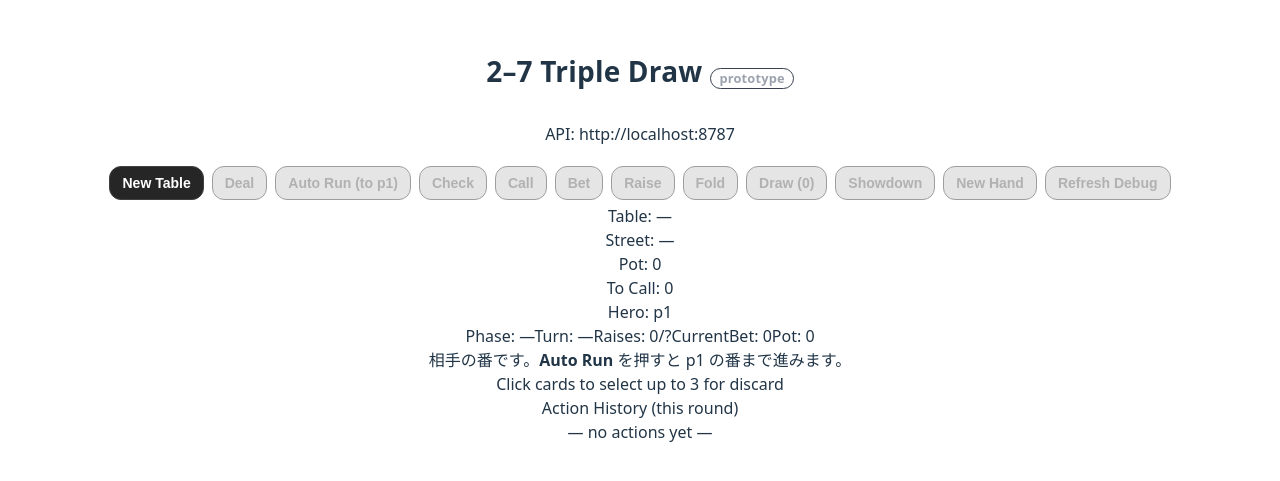
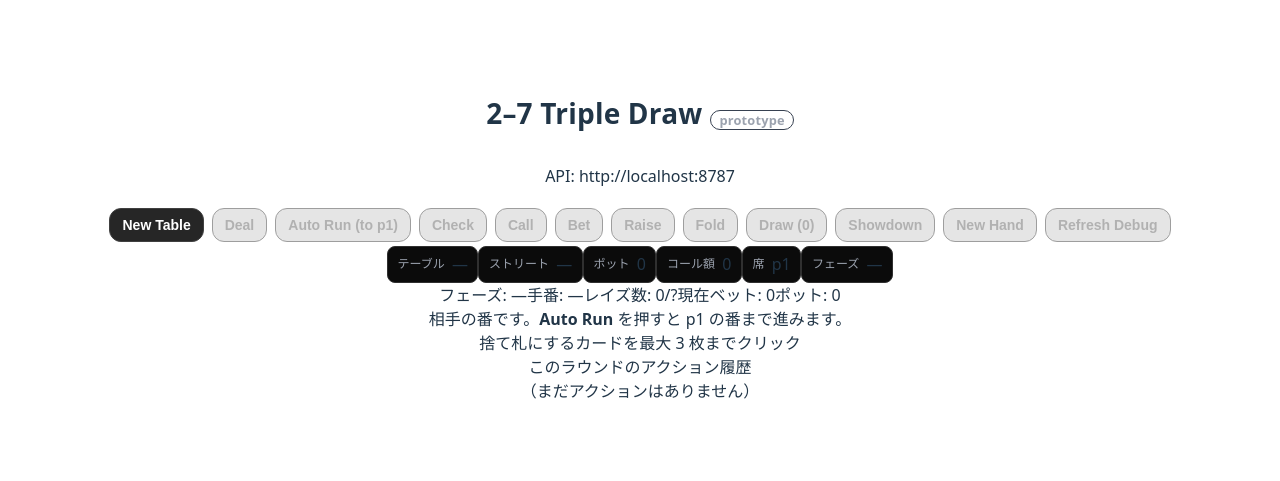
Before and after one commit to geen-sys/273drow, a React (Vite) app in the folder poker-client/: page / in a window 1280 px wide. Shown: the part 159-640 px from the top of the page. Built offline with nearby package versions, Linux system fonts and the light colour scheme.

Commit message:
レイアウト修正中

```diff
--- a/poker-client/src/App.tsx
+++ b/poker-client/src/App.tsx
@@ -211,7 +211,7 @@ async function onAutoRun() {
 
   return (
     <div className="min-h-screen w-full bg-neutral-950 text-neutral-100 flex flex-col items-center p-6 gap-6">
-      <div className="w-full max-w-4xl">
+      <div className="w-full max-w-6xl">
       <h1 className="game-title">
           2–7 Triple Draw
           <span className="game-sub"> prototype </span>
@@ -220,7 +220,7 @@ async function onAutoRun() {
       </div>
 
       {/* Controls */}
-      <div className="w-full max-w-4xl grid grid-cols-2 md:grid-cols-3 gap-2">
+      <div className="w-full max-w-6xl grid grid-cols-2 md:grid-cols-3 gap-2">
         <button className="btn" onClick={onNewTable} disabled={loading}>New Table</button>
         <button className="btn" onClick={onDeal} disabled={!tableId || loading}>Deal</button>
         <button className="btn" onClick={onAutoRun} disabled={!tableId || loading || isYourTurn || isShowdown}>Auto Run (to p1)</button>
@@ -247,33 +247,34 @@ async function onAutoRun() {
       </div>
 
       {err && (
-        <div className="w-full max-w-4xl bg-red-950/50 border border-red-700 text-red-200 rounded-xl p-3">
+        <div className="w-full max-w-6xl bg-red-950/50 border border-red-700 text-red-200 rounded-xl p-3">
           <div className="font-semibold">Error</div>
           <div className="text-sm whitespace-pre-wrap">{err}</div>
         </div>
       )}
 
       {/* Table + Hand */}
-      <div className="w-full max-w-4xl grid gap-4">
+      <div className="w-full max-w-6xl grid gap-4">
         <div className="bg-neutral-900/60 rounded-2xl p-4 border border-neutral-800">
-          <div className="flex justify-between items-center">
-            <div className="text-lg font-medium">Table: <span className="font-mono">{tableId || "—"}</span></div>
-            <div className="text-sm text-neutral-400">Street: <span className="font-mono">{state?.street ?? "—"}</span></div>
+          {/* 横並びのサマリー（モバイルは自動折返し） */}
+          <div className="mt-1 flex flex-wrap items-center gap-2 text-sm">
+            <div className="stat"><span className="stat-k">テーブル</span><span className="stat-v font-mono">{tableId || "—"}</span></div>
+            <div className="stat"><span className="stat-k">ストリート</span><span className="stat-v font-mono">{state?.street ?? "—"}</span></div>
+            <div className="stat"><span className="stat-k">ポット</span><span className="stat-v font-mono">{state?.pot ?? 0}</span></div>
+            <div className="stat"><span className="stat-k">コール額</span><span className="stat-v font-mono">{state?.toCall ?? 0}</span></div>
+            <div className="stat"><span className="stat-k">席</span><span className="stat-v font-mono">{state?.heroSeatId ?? "p1"}</span></div>
+            <div className="stat"><span className="stat-k">フェーズ</span><span className="stat-v font-mono">{debug?.mode ?? "—"}</span></div>
           </div>
-          <div className="mt-2 flex flex-wrap gap-4 text-sm">
-            <div>Pot: <span className="font-mono">{state?.pot ?? 0}</span></div>
-            <div>To Call: <span className="font-mono">{state?.toCall ?? 0}</span></div>
-            <div>Hero: <span className="font-mono">{state?.heroSeatId ?? "p1"}</span></div>
-          </div>
+
 
           {/* 状況ガイド（ショウダウン優先） */}
           <div className="mt-3 p-3 rounded-xl border border-neutral-800 bg-neutral-900/60">
             <div className="text-sm">
-              <span className="mr-2">Phase: <span className="font-mono">{debug?.mode ?? "—"}</span></span>
-              <span className="mr-2">Turn: <span className="font-mono">{debug?.currentSeat ?? "—"}</span></span>
-              <span className="mr-2">Raises: <span className="font-mono">{debug?.raises ?? 0}/{debug?.cap ?? "?"}</span></span>
-              <span className="mr-2">CurrentBet: <span className="font-mono">{debug?.currentBet ?? 0}</span></span>
-              <span className="mr-2">Pot: <span className="font-mono">{state?.pot ?? 0}</span></span>
+              <span className="mr-2">フェーズ: <span className="font-mono">{debug?.mode ?? "—"}</span></span>
+              <span className="mr-2">手番: <span className="font-mono">{debug?.currentSeat ?? "—"}</span></span>
+              <span className="mr-2">レイズ数: <span className="font-mono">{debug?.raises ?? 0}/{debug?.cap ?? "?"}</span></span>
+              <span className="mr-2">現在ベット: <span className="font-mono">{debug?.currentBet ?? 0}</span></span>
+              <span className="mr-2">ポット: <span className="font-mono">{state?.pot ?? 0}</span></span>
             </div>
 
             <div className="text-sm mt-2">
@@ -332,7 +333,7 @@ async function onAutoRun() {
 
           {/* Hero Hand + Discard toggles */}
           <div className="mt-4">
-            <div className="text-sm text-neutral-400 mb-2">Click cards to select up to 3 for discard</div>
+            <div className="text-sm text-neutral-400 mb-2">捨て札にするカードを最大 3 枚までクリック</div>
             {/* ★ 横並びにする行コンテナ（純CSS） */}
             <div className="card-row">
                 {heroHand.map((c) => {
@@ -365,14 +366,15 @@ async function onAutoRun() {
                 })}
               </div>
                         </div>
+
         </div>
 
         {/* Action history */}
         <div className="bg-neutral-900/60 rounded-2xl p-4 border border-neutral-800">
-          <div className="text-lg font-medium mb-2">Action History (this round)</div>
+          <div className="text-lg font-medium mb-2">このラウンドのアクション履歴</div>
           <div className="flex flex-col gap-1 text-sm max-h-48 overflow-auto">
             {(state?.actionHistory ?? []).length === 0 && (
-              <div className="text-neutral-500">— no actions yet —</div>
+              <div className="text-neutral-500">（まだアクションはありません）</div>
             )}
             {(state?.actionHistory ?? []).map((h, i) => (
               <div key={i} className="font-mono">
@@ -404,6 +406,16 @@ async function onAutoRun() {
           opacity: 0.5;
           cursor: not-allowed;
         }
+        .stat{
+          display:inline-flex;align-items:center;gap:.35rem;
+          padding:.25rem .5rem;border:1px solid #303030;
+          background:#0b0b0b;border-radius:.5rem;
+        }
+        .stat-k{ color:#9ca3af; font-size:.75rem; }
+        .stat-v{ margin-left:.1rem; }
+        @media (min-width:1024px){
+          .stat{ padding:.35rem .6rem; }
+        }
       `}</style>
     </div>
   );
```
Also changed, not shown: 1 other file (tests, documents, lock files or other folders).
